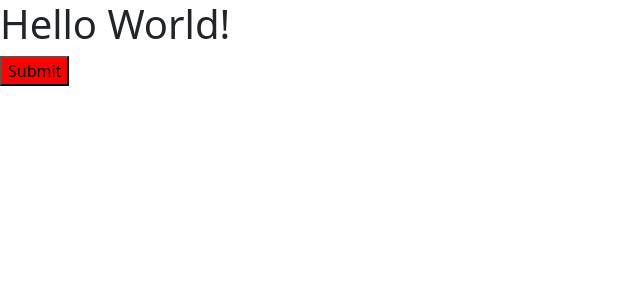
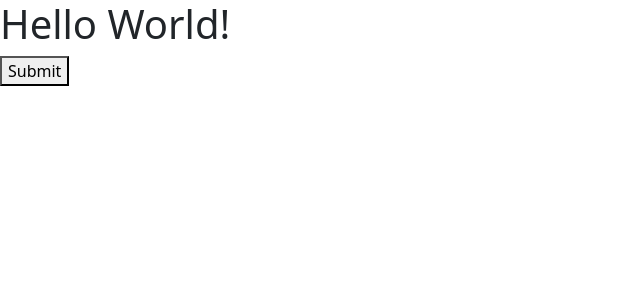
Before and after one commit to fbozas/angular-app, an Angular app: page / in a window 1280 px wide. Shown: the top 300 px of the page, without its empty margins (0-640 px from the left). Built offline with nearby package versions, Linux system fonts and the light colour scheme.

Commit message:
Event Binding

```diff
--- a/src/courses.component.ts
+++ b/src/courses.component.ts
@@ -4,8 +4,10 @@ import { CoursesService } from "./app/courses.service";
 @Component({
     selector: 'courses',
     template: `
-    <button [style.backgroundColor]="isActive? 'blue': 'red'">Submit</button>`
+    <button (click)="onSave()">Submit</button>`
 })
 export class CoursesComponent{
-    isActive = false;
+    onSave(){
+        console.log("Button was clicked");
+    }
 }
```
